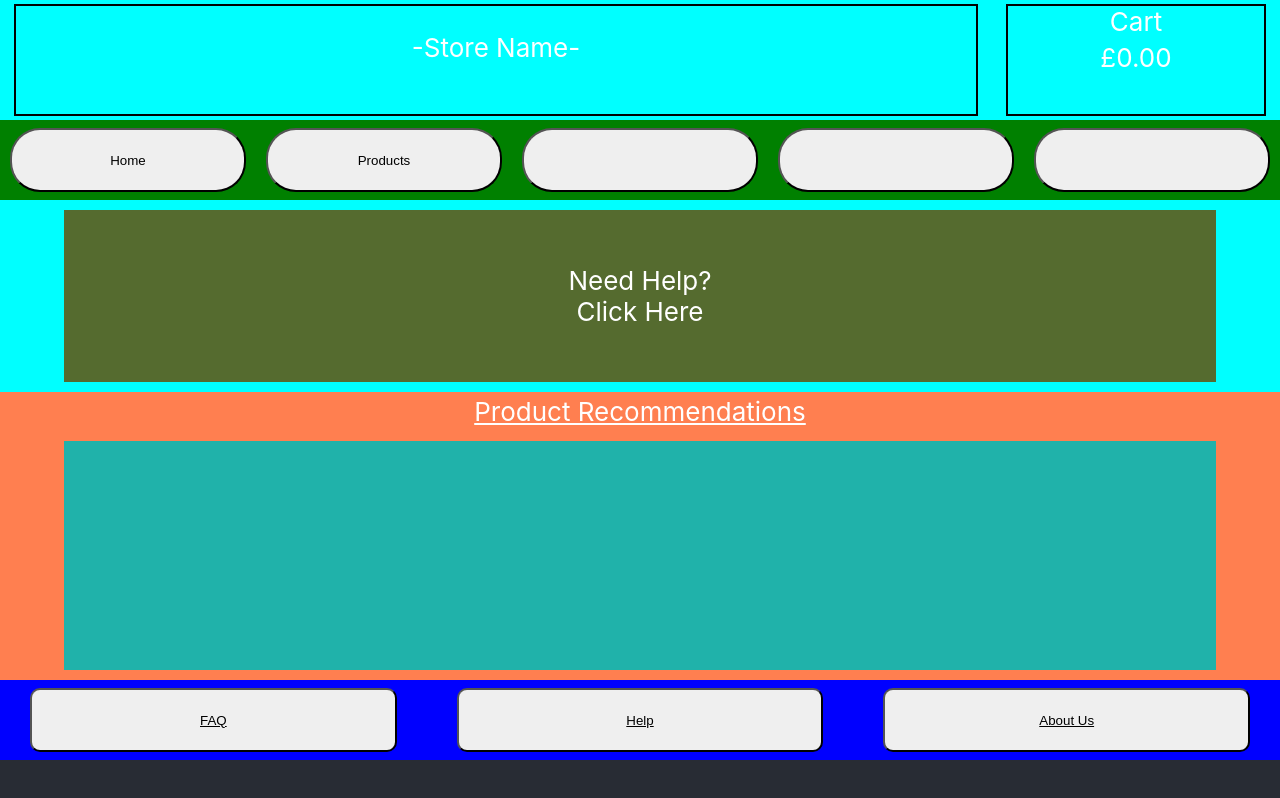
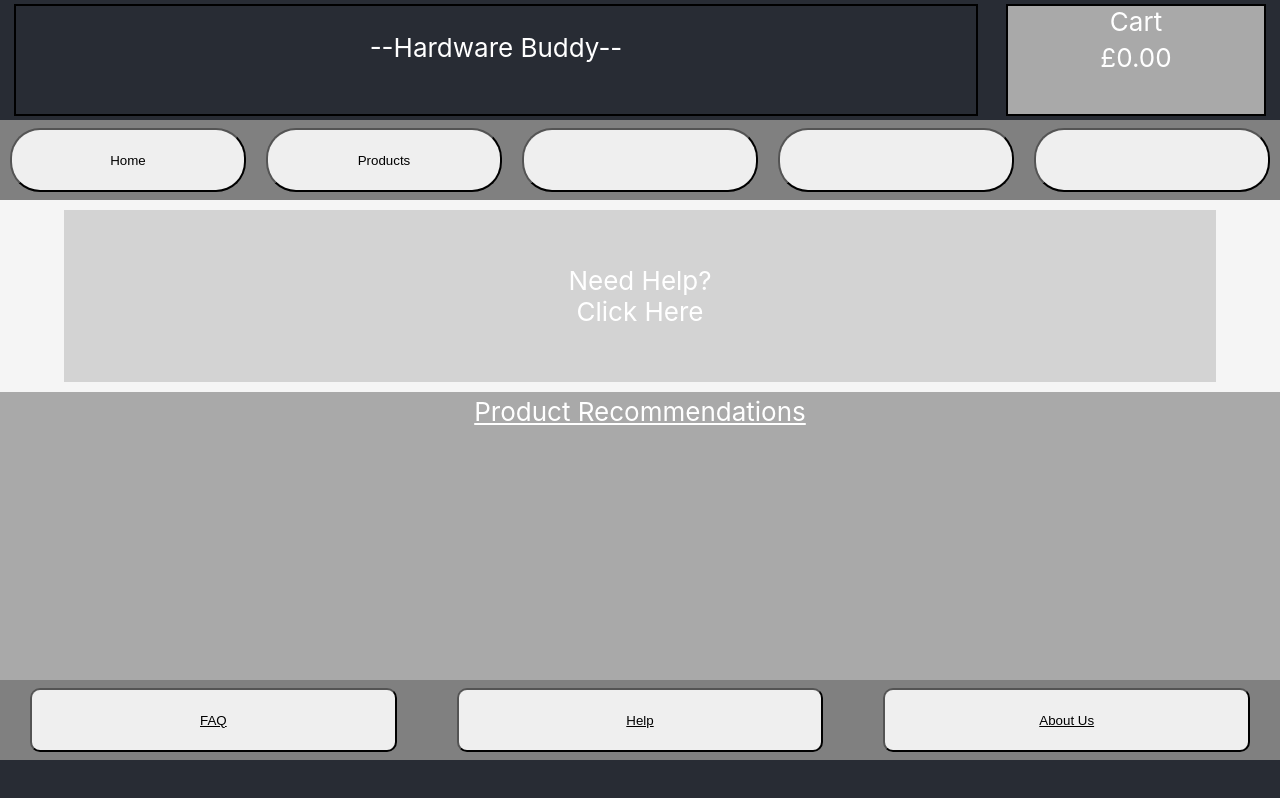
Before and after one commit to PSXLiam/E-CommerceProject, a React (Create React App) app in the folder e-commerce-app/: page / in a window 1280 px wide. Built offline with nearby package versions, Linux system fonts and the light colour scheme.

Commit message:
App given professional styling & business name

```diff
--- a/e-commerce-app/src/AppFooter.css
+++ b/e-commerce-app/src/AppFooter.css
@@ -1,5 +1,5 @@
 .footerBody {
-    background-color: blue;
+    background-color: grey;
     display: flex;
     flex-direction: row;
     align-items: center;
--- a/e-commerce-app/src/AppHeader.css
+++ b/e-commerce-app/src/AppHeader.css
@@ -14,7 +14,6 @@
     justify-content: space-around;
     width: 100vw;
     height: 60%;
-    background-color:cyan;
 }
 
 .storeName{
@@ -27,6 +26,7 @@
 .storeCart{
     width: 20vw;
     height: 90%;
+    background-color: darkgrey;
     border: 2px solid black;
 }
 
@@ -42,7 +42,7 @@
     justify-content: space-around;
     width: 100vw;
     height: 40%;
-    background-color:green;
+    background-color:grey;
 }
 
 .headerButton{
--- a/e-commerce-app/src/AppHeader.js
+++ b/e-commerce-app/src/AppHeader.js
@@ -9,7 +9,7 @@ function AppHeader({setCurrentPage, totalPrice}) {//prop setCurrentPage to allow
         <div className="headerBody">
             <div className='headerTop'> {/*div for the top half*/}
                 <div className='storeName'>
-                    <p>-Store Name-</p>
+                    <p>--Hardware Buddy--</p>
                 </div>
                 <div className='storeCart' onClick={() => {setCurrentPage("Cart")}}> {/*div for cart*/}
                     Cart
--- a/e-commerce-app/src/BodyCart.css
+++ b/e-commerce-app/src/BodyCart.css
@@ -13,7 +13,7 @@
 }
 
 .cartContent{
-    background-color: aqua;
+    background-color: grey;
     width: 95vw;
     height: 200px;
     display: flex;
--- a/e-commerce-app/src/BodyHelp.css
+++ b/e-commerce-app/src/BodyHelp.css
@@ -3,7 +3,7 @@
 }
 
 .bodyTop{
-    background-color: aqua;
+    background-color: whitesmoke;
     width: 100vw;
     height: 40%;
     display: flex;
@@ -12,7 +12,7 @@
 }
 
 .questionnaireButton{
-    background-color: darkolivegreen;
+    background-color: lightgrey;
     width: 90vw;
     height: 90%;
     display: flex;
@@ -31,7 +31,7 @@
 }
 
 .bodyBottom{
-    background-color: coral;
+    background-color: darkgrey;
     width: 100vw;
     height: 60%;
     display: flex;
@@ -57,7 +57,6 @@
 }
 
 .bottomBase{
-    background-color: blueviolet;
     width: 90vw;
     display: flex;
     flex-direction: row;
@@ -65,7 +64,7 @@
 }
 
 .links{
-    background-color: orangered;
+    background-color: grey;
     width: 70%;
 }
 
--- a/e-commerce-app/src/BodyHome.css
+++ b/e-commerce-app/src/BodyHome.css
@@ -3,7 +3,7 @@
 }
 
 .bodyTop{
-    background-color: aqua;
+    background-color: whitesmoke;
     width: 100vw;
     height: 40%;
     display: flex;
@@ -12,7 +12,7 @@
 }
 
 .bigHelpButton{
-    background-color: darkolivegreen;
+    background-color: lightgrey;
     width: 90vw;
     height: 90%;
     display: flex;
@@ -26,7 +26,7 @@
 }
 
 .bodyBottom{
-    background-color: coral;
+    background-color: darkgrey;
     width: 100vw;
     height: 60%;
     display: flex;
@@ -40,7 +40,7 @@
 }
 
 .prodRecommendations{
-    background-color: lightseagreen;
+    background-color: darkgrey;
     width: 90vw;
     height: 80%;
     display: flex;
--- a/e-commerce-app/src/BodyProduct.css
+++ b/e-commerce-app/src/BodyProduct.css
@@ -3,7 +3,7 @@
 }
 
 .bodyTopProduct{
-    background-color: aqua;
+    background-color: whitesmoke;
     width: 100vw;
     height: 60%;
     display: flex;
@@ -11,8 +11,12 @@
     justify-content: center;
 }
 
+.productImage{
+    color: black;
+}
+
 .bodyBottomProduct{
-    background-color: coral;
+    background-color: black;
     width: 100vw;
     height: 40%;
     display: flex;
@@ -21,7 +25,7 @@
 }
 
 .productInfo{
-    background-color: darkseagreen;
+    background-color: darkgrey;
     width: 90%;
     display: flex;
     flex-direction: column;
--- a/e-commerce-app/src/BodyProducts.css
+++ b/e-commerce-app/src/BodyProducts.css
@@ -3,7 +3,7 @@
 }
 
 .productType{
-    background-color: brown;
+    background-color: whitesmoke;
     width: 100vw;
     height: 100%;
     display: flex;
@@ -12,11 +12,12 @@
 }
 
 .productTypeTitle{
+    color: black;
     text-decoration: underline;
 }
 
 .ProductsBox{
-    background-color: aqua;
+    background-color: grey;
     width: 100vw;
     display: flex;
     flex-direction: row;
```
